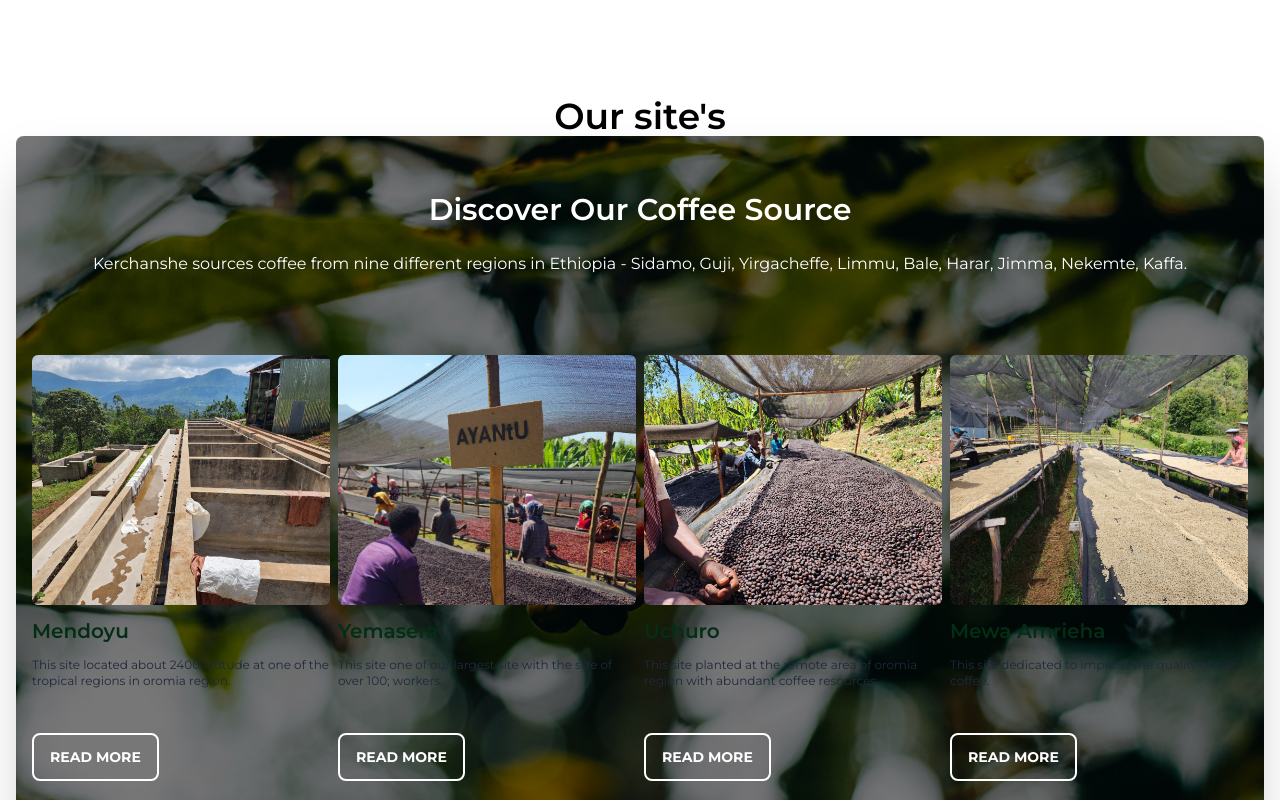
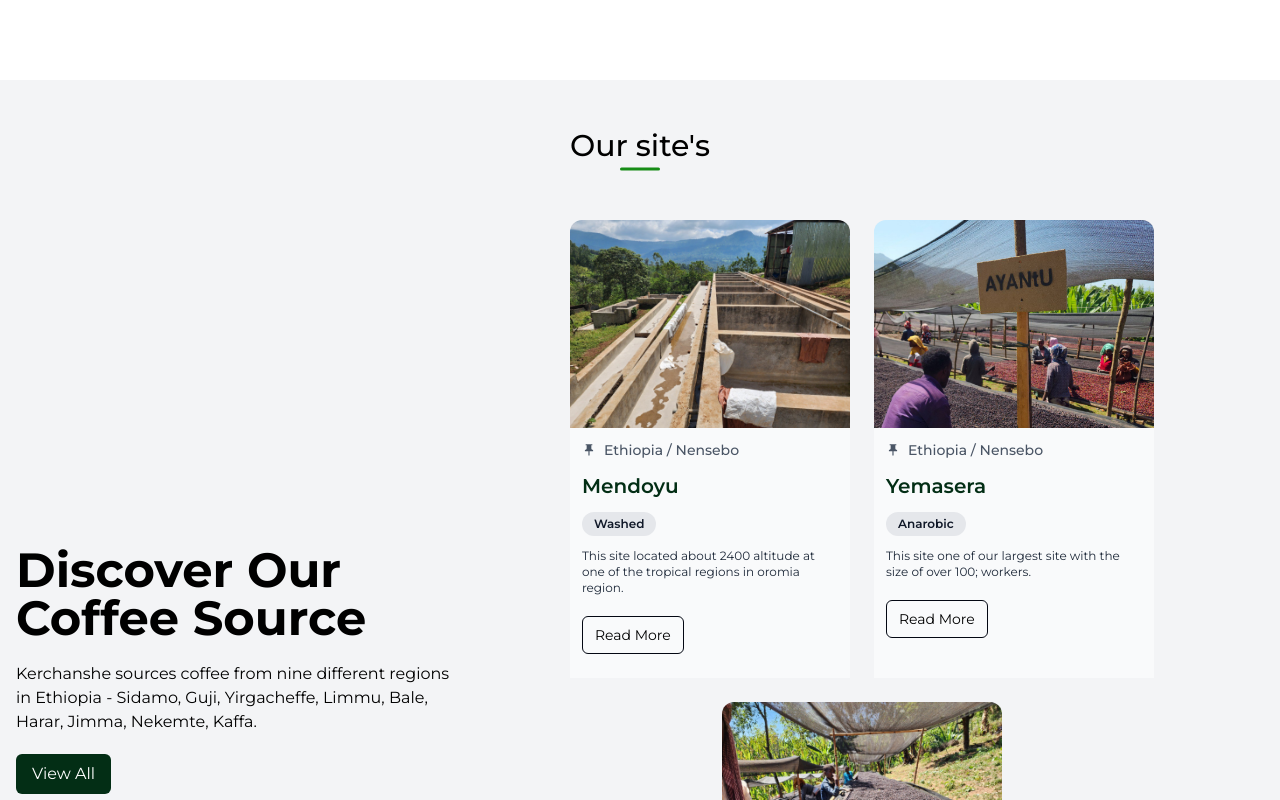
Before and after one commit to natnaelTy/Nensebo, a Next.js app: page / in a window 1280 px wide. Shown: the part 1520-2320 px from the top of the page. Built offline with nearby package versions, Linux system fonts and the light colour scheme.

Commit message:
new layout

```diff
--- a/app/oursites/page.tsx
+++ b/app/oursites/page.tsx
@@ -2,62 +2,58 @@
 import Image from "next/image";
 import OurSite from "./data";
 import Link from "next/link";
+import { MdPushPin } from "react-icons/md";
 
 
 function OurSites() {
   return (
-    <div className="text-center mb-8 p-4 relative">
+    <div className="bg-gray-100 pt-12 pb-12">
       {/* description */}
-      <h1 className="text-2xl md:text-3xl lg:text-4xl font-semibold text-center">{`Our site's`}</h1>
+      <h1 className="text-xl md:text-2xl lg:text-3xl font-medium text-center">{`Our site's`}</h1>
       {/* description underline */}
       <div className="underlineForTitle"></div>
 
-      <div className="imageContainer">
-        <div className="contentContainer">
-          <div className="flex text-center gap-6 items-center justify-center w-full flex-col">
-            <h1 className="text-3xl font-semibold">
-              Discover Our Coffee Source
-            </h1>
-            <p className="">
-              Kerchanshe sources coffee from nine different regions in Ethiopia
-              - Sidamo, Guji, Yirgacheffe, Limmu, Bale, Harar, Jimma, Nekemte,
+      <div className="flex items-center justify-between w-full flex-col md:flex-row p-4">
+        <div className="flex text-left gap-5 items-start justify-center flex-col">
+          <h1 className="text-3xl md:text-4xl lg:text-5xl font-bold">Discover Our Coffee Source</h1>
+          <p className="max-w-2xl">
+            Kerchanshe sources coffee from nine different regions in Ethiopia -
+            Sidamo, Guji, Yirgacheffe, Limmu, Bale, Harar, Jimma, Nekemte,
             Kaffa.
           </p>
+          <button className="bg-green-950 cursor-pointer px-4 py-2 text-white rounded-md">
+            View All
+          </button>
         </div>
 
-          <div className="flex items-center justify-between gap-6 w-full">
-            <div className="flex items-start justify-between w-full text-left gap-2">
+        <div className="flex items-start justify-center flex-col md:flex-wrap lg:flex-row w-full gap-10 md:gap-6 h-full mt-10">
           {OurSite.length > 0 &&
-                OurSite.map((data) => (
+            OurSite.slice(0, 3).map((data) => (
               <div
                 key={data.id}
-                    className="flex flex-col gap-3 items-start"
+                className="overflow-hidden max-w-[280px]"
               >
                 <Image
                   src={data.imageUrl}
                   alt="image"
-                      width={300}
+                  width={280}
                   height={250}
-                      className="rounded-md h-[250px] object-cover"
+                  className="object-cover w-full rounded-t-xl h-52 "
                 />
+                <div className="flex items-start text-left flex-col p-3 gap-3 bg-gray-50 h-[250px]">
+                  <p className="text-sm font-medium text-gray-600 flex items-center gap-2"><MdPushPin/>{data.location}</p>
                   <h1 className="siteName">{data.siteName}</h1>
+                  <p className="px-3 py-1 bg-gray-200 text-gray-900 rounded-full text-xs font-semibold">{data.coffeeType}</p>
                   <p className="siteDescription">{data.shortDescription}</p>
                   <Link href={`/oursites/${data.id}`}>
-                      <button className="primarybtn mt-2">{data.btn}</button>
+                    <button className="border-1 border-gray-950 rounded-md px-3 py-2 text-sm mt-2">
+                      {data.btn}
+                    </button>
                   </Link>
+                </div>
               </div>
             ))}
         </div>
-          </div>
-        </div>
-
-        <Image
-          src="/images/homepic.jpg"
-          alt="coffee"
-          width={1200}
-          height={700}
-          className="w-full h-[700px] object-cover rounded-md"
-        />
       </div>
     </div>
   );
```
Lines whose indentation alone changed are shown as unchanged.
